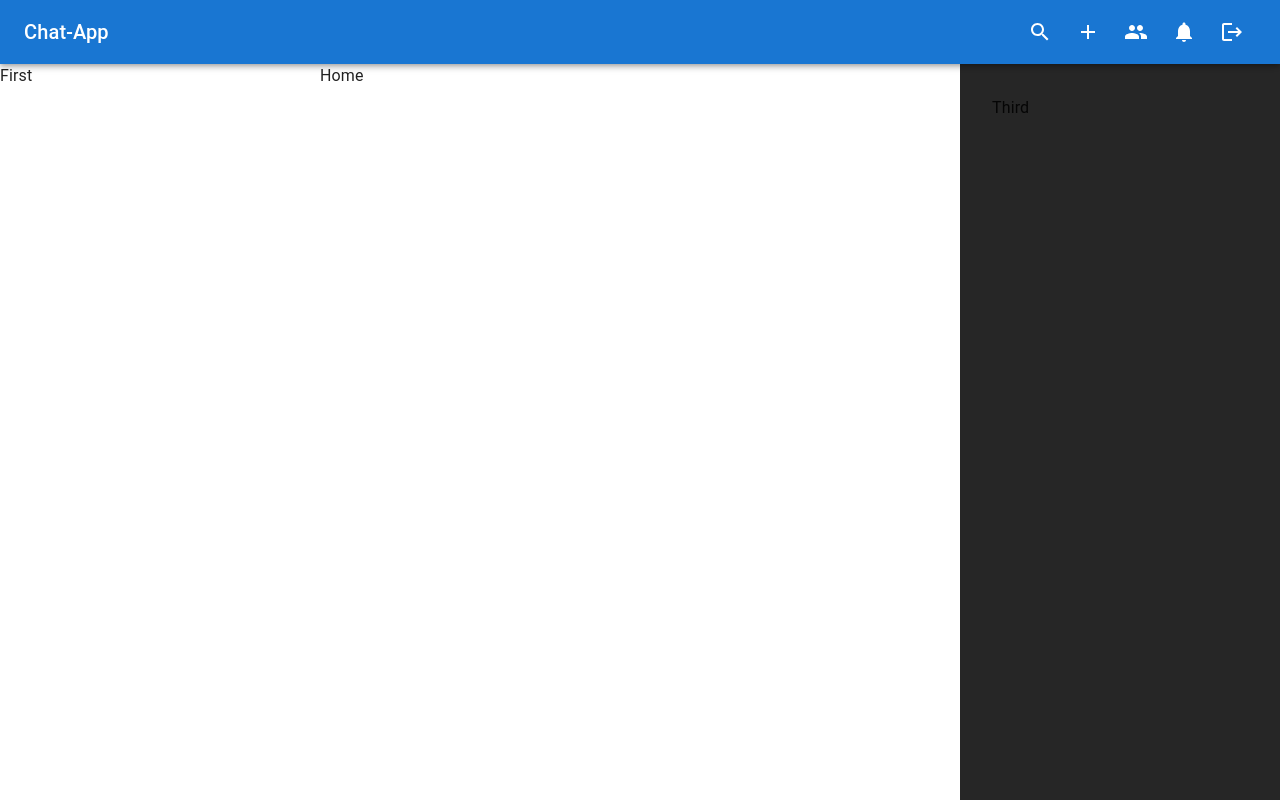
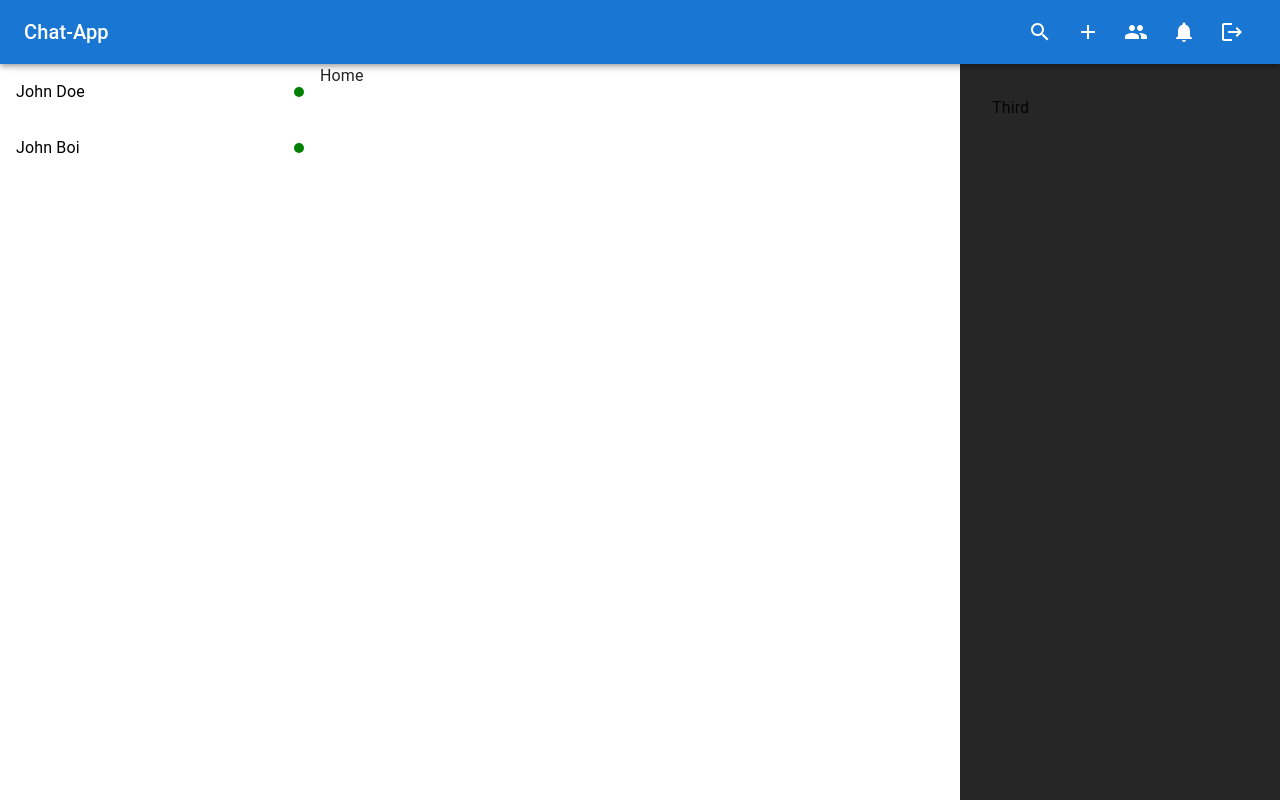
Before and after one commit to Karanthakur09/ChatApplication-Frontend, a React (Vite) app: page / in a window 1280 px wide. Built offline with nearby package versions, Linux system fonts and the light colour scheme.

Commit message:
adding chatList and chatItem component

```diff
--- a/src/App.jsx
+++ b/src/App.jsx
@@ -23,7 +23,7 @@ function App() {
               <Home />
             } />
             <Route path='/groups' element={<h1>V</h1>} />
-            <Route path='/chat/:chatId' element={<h1>V</h1>} />
+            <Route path='/chat/:chatId' element={<Chat />} />
           </Route>
           <Route path='/login' element={
             <ProtectRoute user={!user} redirect='/'>
--- a/src/components/layout/AppLayout.jsx
+++ b/src/components/layout/AppLayout.jsx
@@ -2,9 +2,23 @@ import React from 'react'
 import Header from './Header';
 import Title from '../shared/Title';
 import { Grid } from '@mui/material';
+import ChatList from '../specific/ChatList';
+import { samepleChats } from '../../constants/sampleData';
+import { useParams } from 'react-router-dom';
 
 const AppLayout = () => (WrappedComponent) => {
+
+
     return (props) => {
+
+        const params = useParams();
+        const chatId = params.chatId;
+
+        const handleDeleteChat = (e, _id, groupChat) => {
+            e.preventDefault();
+            console.log("Delet chat", _id, groupChat);
+        };
+
         return (
             <div>
                 <Title />
@@ -19,7 +33,18 @@ const AppLayout = () => (WrappedComponent) => {
                         }}
                         height={"100%"}
                     >
-                        First
+                        <ChatList chats={samepleChats} chatId={chatId}
+                            newMessagesAlert={
+                                [
+                                    {
+                                        chatId,
+                                        count: 4
+                                    }
+                                ]
+                            }
+                            onlineUsers={["1", "2"]}
+                            handleDeleteChat={handleDeleteChat}
+                        />
                     </Grid>
                     <Grid item xs={12} sm={8} md={5} lg={6} height={"100%"}>
                         <WrappedComponent {...props} />
--- /dev/null
+++ b/src/components/shared/ChatItem.jsx
@@ -0,0 +1,70 @@
+import { Box, Stack, Typography } from '@mui/material'
+import React, { memo } from 'react'
+import { Link } from '../styles/StyleComponents'
+
+
+const ChatItem = (
+  {
+    avatar = [],
+    name,
+    _id,
+    groupChat = false,
+    sameSender,
+    isOnline,
+    newMessageAlert,
+    index = 0,
+    handleDeleteChat,
+  }
+
+) => {
+  return (
+    <Link
+    sx={{
+      padding: "0",
+    }}
+    to={`/chat/${_id}`}
+    onContextMenu={(e) => handleDeleteChat(e, _id, groupChat)}
+  >
+    <div
+      initial={{ opacity: 0, y: "-100%" }}
+      whileInView={{ opacity: 1, y: 0 }}
+      transition={{ delay: 0.1 * index }}
+      style={{
+        display: "flex",
+        gap: "1rem",
+        alignItems: "center",
+        backgroundColor: sameSender ? "black" : "unset",
+        color: sameSender ? "white" : "unset",
+        position: "relative",
+        padding: "1rem",
+      }}
+    >
+
+
+      <Stack>
+        <Typography>{name}</Typography>
+        {newMessageAlert && (
+          <Typography>{newMessageAlert.count} New Message</Typography>
+        )}
+      </Stack>
+
+      {isOnline && (
+        <Box
+          sx={{
+            width: "10px",
+            height: "10px",
+            borderRadius: "50%",
+            backgroundColor: "green",
+            position: "absolute",
+            top: "50%",
+            right: "1rem",
+            transform: "translateY(-50%)",
+          }}
+        />
+      )}
+    </div>
+  </Link>
+  )
+}
+
+export default memo(ChatItem)
--- /dev/null
+++ b/src/components/specific/ChatList.jsx
@@ -0,0 +1,51 @@
+import { Stack } from "@mui/material";
+import React from "react";
+import ChatItem from "../shared/ChatItem";
+
+const ChatList = ({
+  w = "100%",
+  chats = [],
+  chatId,
+  onlineUsers = [],
+  newMessagesAlert = [
+    {
+      chatId: "",
+      count: 0,
+    },
+  ],
+  handleDeleteChat,
+}) => {
+  return (
+    <Stack width={w} direction={"column"} overflow={"auto"} height={"100%"}>
+      {chats?.map((data, index) => {
+        const { avatar, _id, name, groupChat, members } = data;
+
+        const newMessageAlert = newMessagesAlert.find(
+          ({ chatId }) => chatId === _id
+        );
+
+        const isOnline = members?.some((member) =>
+          onlineUsers.includes(member)
+        );
+
+        return (
+          <ChatItem
+            index={index}
+            newMessageAlert={newMessageAlert}
+            isOnline={isOnline}
+            avatar={avatar}
+            name={name}
+            _id={_id}
+            key={_id}
+            groupChat={groupChat}
+            sameSender={chatId === _id}
+            handleDeleteChat={handleDeleteChat}
+          />
+        );
+      })}
+    </Stack>
+  );
+
+};
+
+export default ChatList;
--- a/src/components/styles/StyleComponents.jsx
+++ b/src/components/styles/StyleComponents.jsx
@@ -1,5 +1,6 @@
 import React from 'react'
 import { styled } from "@mui/material";
+import { Link as LinkComponent } from "react-router-dom";
 const VisuallyHiddenInput = styled("input")({
     border: 0,
     clip: "rect(0 0 0 0)",
@@ -12,9 +13,19 @@ const VisuallyHiddenInput = styled("input")({
     width: 1,
 });
 
+const Link = styled(LinkComponent)`
+text-decoration: none;
+color: black;
+padding: 1rem;
+&:hover {
+  background-color: rgba(0, 0, 0, 0.1);
+}
+`
+
 
 export {
 
     VisuallyHiddenInput,
+    Link
 
 };
--- /dev/null
+++ b/src/constants/sampleData.js
@@ -0,0 +1,17 @@
+export const samepleChats = [
+    {
+      avatar: ["https://www.w3schools.com/howto/img_avatar.png"],
+      name: "John Doe",
+      _id: "1",
+      groupChat: false,
+      members: ["1", "2"],
+    },
+
+    {
+      avatar: ["https://www.w3schools.com/howto/img_avatar.png"],
+      name: "John Boi",
+      _id: "2",
+      groupChat: true,
+      members: ["1", "2"],
+    },
+  ];
--- a/src/main.jsx
+++ b/src/main.jsx
@@ -8,7 +8,10 @@ ReactDOM.createRoot(document.getElementById('root')).render(
   <React.StrictMode>
     <HelmetProvider>
       <CssBaseline />
-      <App />
+      {/* don't need default right click behaviour */}
+      <div onContextMenu={(e) => e.preventDefault()}>
+        <App />
+      </div>
     </HelmetProvider>
   </React.StrictMode>,
 )
```
Also changed, not shown: src/components/layout/Header.jsx (+4 -3 lines), src/components/shared/AvatarCard.jsx (added, +9 -0 lines).
